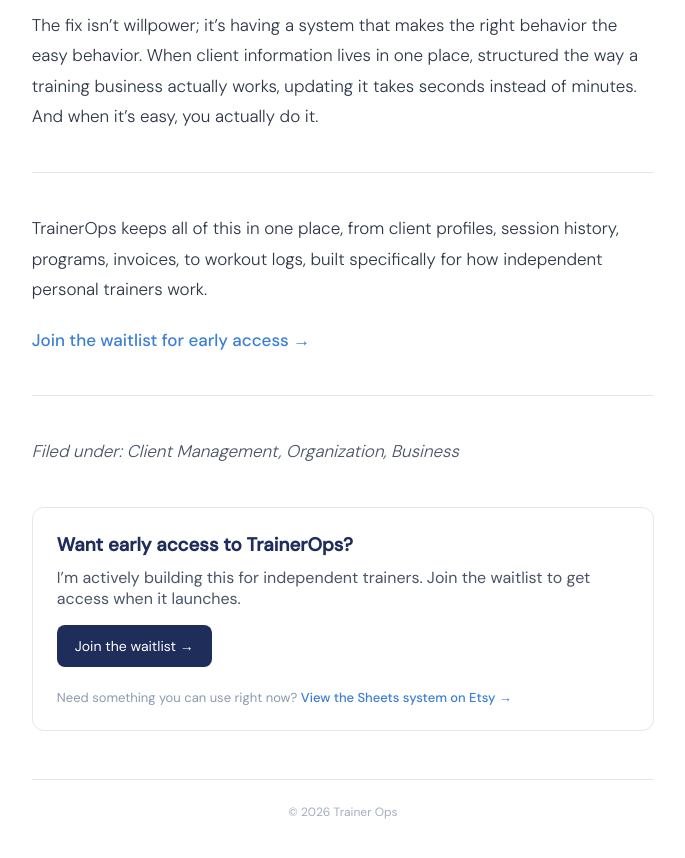
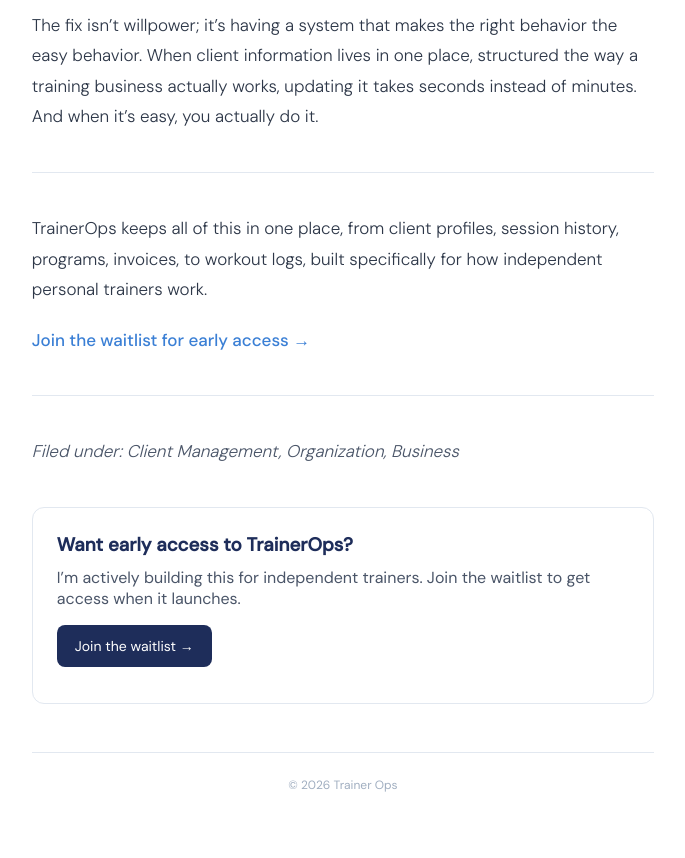
Before and after one commit to thetrainerops-code/thetrainerops, a Jekyll site: the page built from _posts/2026-05-14-the-client-info-you-should-be-tracking.md, in a window 1280 px wide and 900 px high, scrolled down 4960 px. Shown: the top 858 px of the window, without its empty margins (297-982 px from the left). Built offline with Jekyll 4.4.1, drawn with Linux system fonts in a browser that asks for light colours.

Commit message:
Remove Etsy shop promotion from post layout
Removed promotional paragraph for Etsy shop.

```diff
--- a/_layouts/post.html
+++ b/_layouts/post.html
@@ -65,14 +65,6 @@
     Join the waitlist →
   </a>
 
-  <p style="font-size:13px; color:#8A9BB0; margin-top:10px;">
-    Need something you can use right now?
-    <a href="https://www.etsy.com/shop/TheTrainerOps" target="_blank"
-       style="color:#3A7FD5; text-decoration:none; font-weight:500;">
-      View the Sheets system on Etsy →
-    </a>
-  </p>
-
 </div>
   <footer>© 2026 Trainer Ops</footer>
 </div>
```
